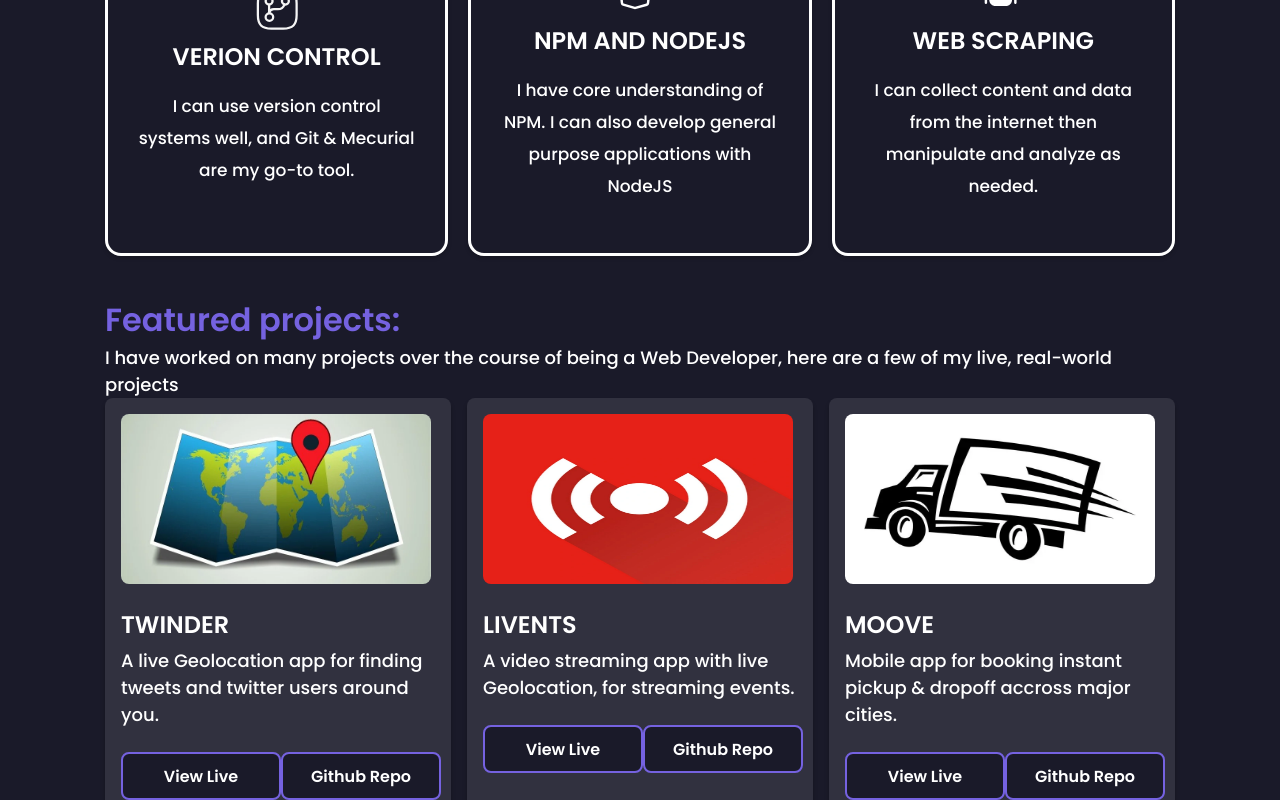
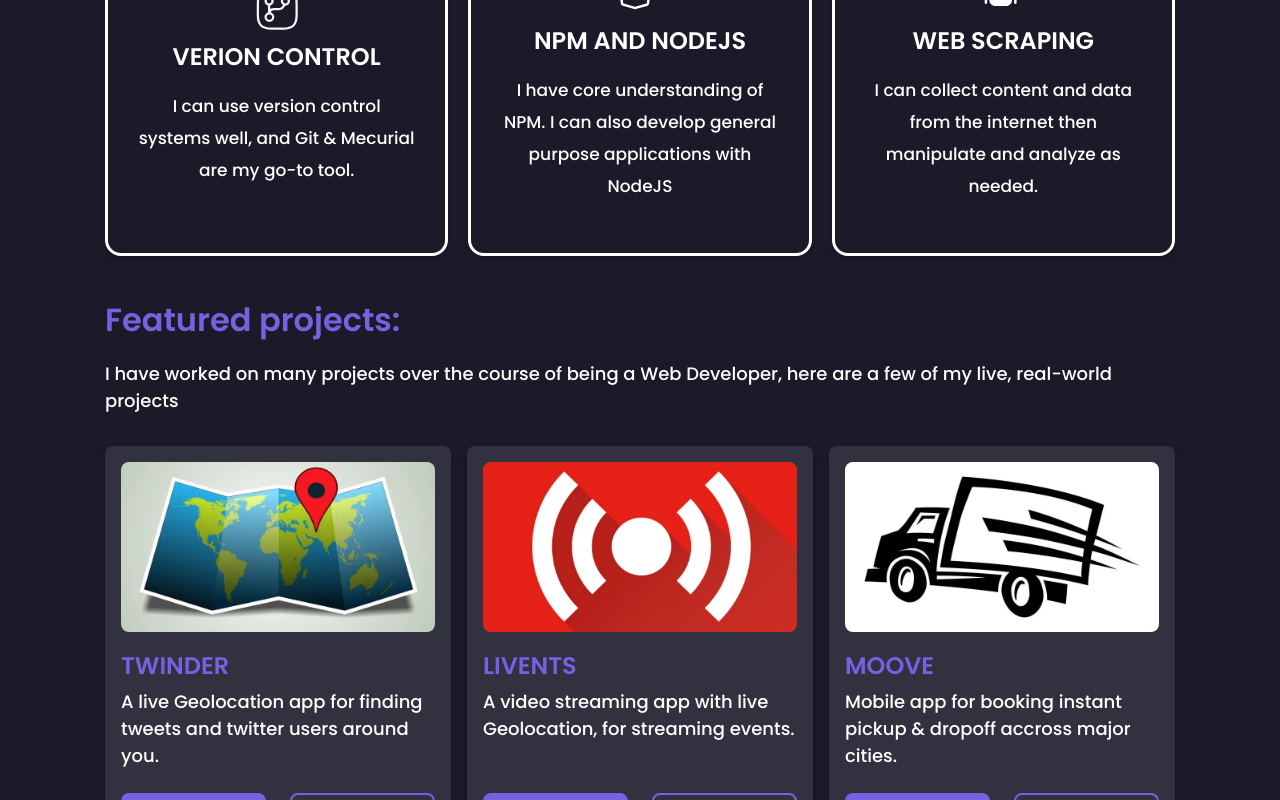
Before and after one commit to NikChist88/portfolio, a React app: page / in a window 1280 px wide. Shown: the part 2000-2800 px from the top of the page. Built offline with nearby package versions, Linux system fonts and the light colour scheme.

Commit message:
udapte section projects

```diff
--- a/src/components/Button.tsx
+++ b/src/components/Button.tsx
@@ -3,26 +3,32 @@
 type ButtonPropsType = {
   primary?: boolean
   icon?: string
+  height?: string
+  width?: string
+  bg?: string
+  border?: string
 }
 
 export const Button = styled.a<ButtonPropsType>`
   display: flex;
   align-items: center;
   justify-content: center;
-  flex: 0 0 160px;
-  min-height: 48px;
   font-size: 16px;
   font-weight: 600;
   border-radius: 8px;
   color: #fff;
-  text-decoration: none;
-  transition: background-color ease-in 0.3s;
+  transition: background-color ease-in 0.3s, border-color ease-in 0.3s;
   cursor: pointer;
-  border: ${({ primary }) => (primary ? 'none' : '2px solid #7562e0')};
-  background-color: ${({ primary }) => (primary ? '#7562e0' : '#1a1a29')};
+  border: ${({ border }) => border || '2px solid #7562e0'};
+  background-color: ${({ bg }) => bg || '#7562e0'};
+  height: ${({ height }) => height || '48px'};
+  width: ${({ width }) => width || '160px'};
+
   &:hover {
-    background-color: ${({ primary }) => (primary ? '#5345a1' : '#7562e0')};
+    background-color: ${({ primary }) => (primary ? '#50439b' : '#7562e0')};
+    border-color: ${({ primary }) => (primary ? '#50439b' : '#7562e0')};
   }
+
   svg {
     margin-left: 8px;
   }
--- a/src/layout/sections/hero/Hero.tsx
+++ b/src/layout/sections/hero/Hero.tsx
@@ -29,7 +29,7 @@
                   viewBox="0 0 20 20"
                 />
               </Button>
-              <Button href="#">
+              <Button href="#" bg='transparent'>
                 Projects
                 <Icon
                   iconId="eye"
--- a/src/layout/sections/projects/Projects.tsx
+++ b/src/layout/sections/projects/Projects.tsx
@@ -19,4 +19,12 @@
   )
 }
 
-const StyledProjects = styled.section``
+const StyledProjects = styled.section`
+  h2 {
+    margin-bottom: 16px;
+  }
+
+  p {
+    margin-bottom: 32px;
+  }
+`
--- a/src/layout/sections/projects/ProjectsItems.tsx
+++ b/src/layout/sections/projects/ProjectsItems.tsx
@@ -19,14 +19,16 @@
       {props.items.map((item) => {
         return (
           <li key={item.id}>
-            <div>
             <img src={item.src} alt={item.alt} />
             <SkillTitle>{item.title}</SkillTitle>
             <p>{item.description}</p>
-            </div>
-            <Flex justifySelf='flex-end'>
-              <Button>View Live</Button>
-              <Button>Github Repo</Button>
+            <Flex>
+              <Button href="#" primary height="43px" width="145px">
+                View Live
+              </Button>
+              <Button href="#" height="43px" width="145px" bg="transparent">
+                Github Repo
+              </Button>
             </Flex>
           </li>
         )
@@ -48,19 +50,27 @@
     background-color: #31313f;
     box-shadow: 0px 4px 4px 0px rgba(0, 0, 0, 0.25);
 
-    & div:first-of-type {
-      margin-bottom: 24px;
-    }
-  }
-
     img {
-    width: 310px;
+      width: 100%;
       height: 170px;
       margin-bottom: 16px;
       border-radius: 8px;
+      object-fit: cover;
     }
 
     h3 {
       margin-bottom: 5px;
+      color: #7562e0;
+    }
+
+    p {
+      flex-grow: 1;
+      margin-bottom: 24px;
+    }
+
+    div {
+      display: flex;
+      justify-content: space-between;
+    }
   }
 `
```
Lines whose indentation alone changed are shown as unchanged.
